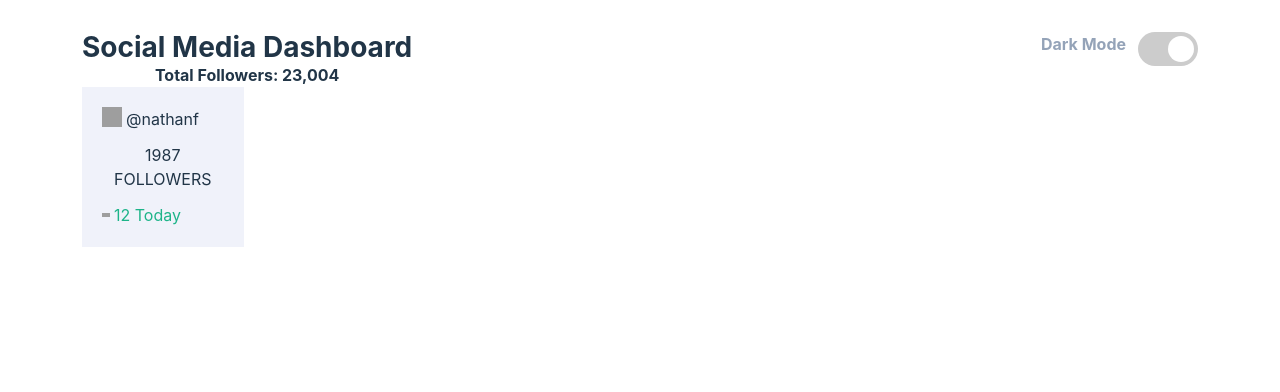
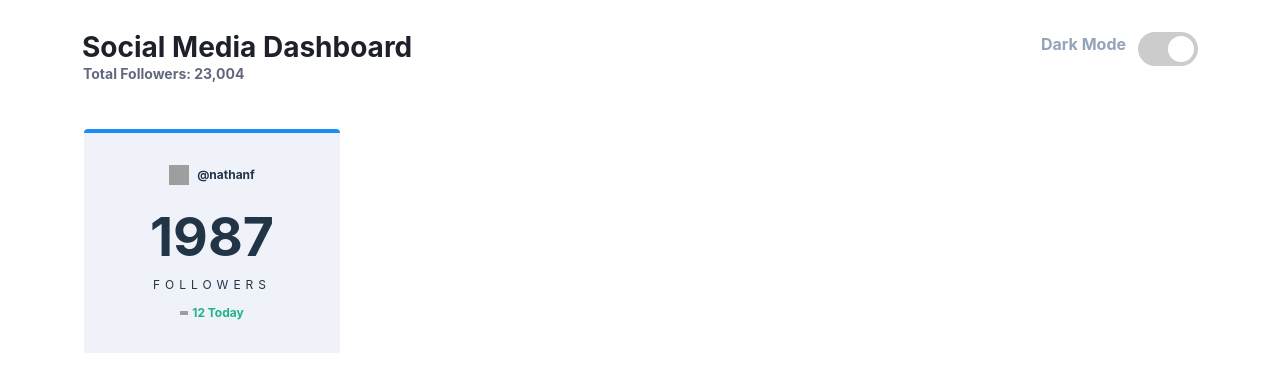
Before and after one commit to Simplify4Me2/social-media-dashboard, a React app in the folder my-social-media-dashboard/: page / in a window 1280 px wide. Shown: the top 392 px of the page. Built offline with nearby package versions, Linux system fonts and the light colour scheme; grey boxes are pictures that could not be loaded; the HTML template or start-up script is replaced by a standard one.

Commit message:
card customization

```diff
--- a/my-social-media-dashboard/src/App.css
+++ b/my-social-media-dashboard/src/App.css
@@ -20,10 +20,22 @@
   }
 }
 
-.card-bg {
+.bg-card {
   background-color: hsl(227, 47%, 96%);
 }
 
 .lime {
   color: hsl(163, 72%, 41%);
 }
+
+.dark-blue {
+  color: hsl(230, 17%, 14%);
+}
+
+.grayish-blue {
+  color: hsl(228, 12%, 44%);
+}
+
+.facebook {
+  background-color: hsl(208, 92%, 53%);
+}
--- a/my-social-media-dashboard/src/App.tsx
+++ b/my-social-media-dashboard/src/App.tsx
@@ -1,35 +1,38 @@
 import "./App.css";
-import { ToggleSwitch } from "./components";
+import { Header } from "./header";
 
 function App() {
   return (
     <>
       <Header />
-      <Card />
+      <div className="my-11 mx-0.5">
+        {/* <Card /> */}
+        <div className="w-64 h-56 flex flex-col-reverse facebook rounded">
+          <div className="bg-card w-64 h-55 rounded-b-sm flex flex-col justify-center">
+            <div className="flex flew-row items-center justify-center">
+              <img src="icon-facebook.svg" className="w-5 h-5 mr-2" />
+              <span className="text-xs font-bold">@nathanf</span>
+            </div>
+            <div className="flex flex-col m-3">
+              <span className="text-6xl font-bold">1987</span>
+              <span className="text-xs tracking-widest">FOLLOWERS</span>
+            </div>
+            <div className="flex flew-row items-center justify-center">
+              <img src="icon-up.svg" className="w-2 h-1 mr-1" />
+              <span className="text-xs lime font-bold">12 Today</span>
+            </div>
+          </div>
+        </div>
+      </div>
     </>
   );
 }
 
 export default App;
 
-function Header() {
-  return (
-    <header className="flex justify-between w-full font-bold">
-      <div>
-        <h1 className="text-3xl">Social Media Dashboard</h1>
-        <h3>Total Followers: 23,004</h3>
-      </div>
-      <div>
-        <span className="mr-3 font-bold text-slate-400">Dark Mode</span>
-        <ToggleSwitch />
-      </div>
-    </header>
-  );
-}
-
 function Card() {
   return (
-    <div className="flex flex-col max-w-fit card-bg p-5">
+    <div className="flex flex-col max-w-fit card-bg p-11">
       <div className="flex flew-row ">
         <img src="icon-facebook.svg" className="w-5 h-5 mr-1" />
         <span>@nathanf</span>
--- /dev/null
+++ b/my-social-media-dashboard/src/header.tsx
@@ -0,0 +1,18 @@
+import { ToggleSwitch } from "./components";
+
+export function Header() {
+  return (
+    <header className="flex justify-between w-full font-bold">
+      <div>
+        <h1 className="text-3xl dark-blue">Social Media Dashboard</h1>
+        <h3 className="text-sm text-start m-px grayish-blue">
+          Total Followers: 23,004
+        </h3>
+      </div>
+      <div>
+        <span className="mr-3 font-bold text-slate-400">Dark Mode</span>
+        <ToggleSwitch />
+      </div>
+    </header>
+  );
+}
--- a/my-social-media-dashboard/tailwind.config.js
+++ b/my-social-media-dashboard/tailwind.config.js
@@ -10,7 +10,14 @@ export default {
         'sans': ['Inter', 'Arial', 'sans-serif'],
       },
       fontSize: {
-        '3xl': '1.75rem'
+        '3xl': '1.75rem',
+        '6xl': '3.35rem'
+      },
+      letterSpacing: {
+        'widest': '0.415em'
+      },
+      spacing: {
+        '55': '13.75rem'
       }
     },
   },
```
